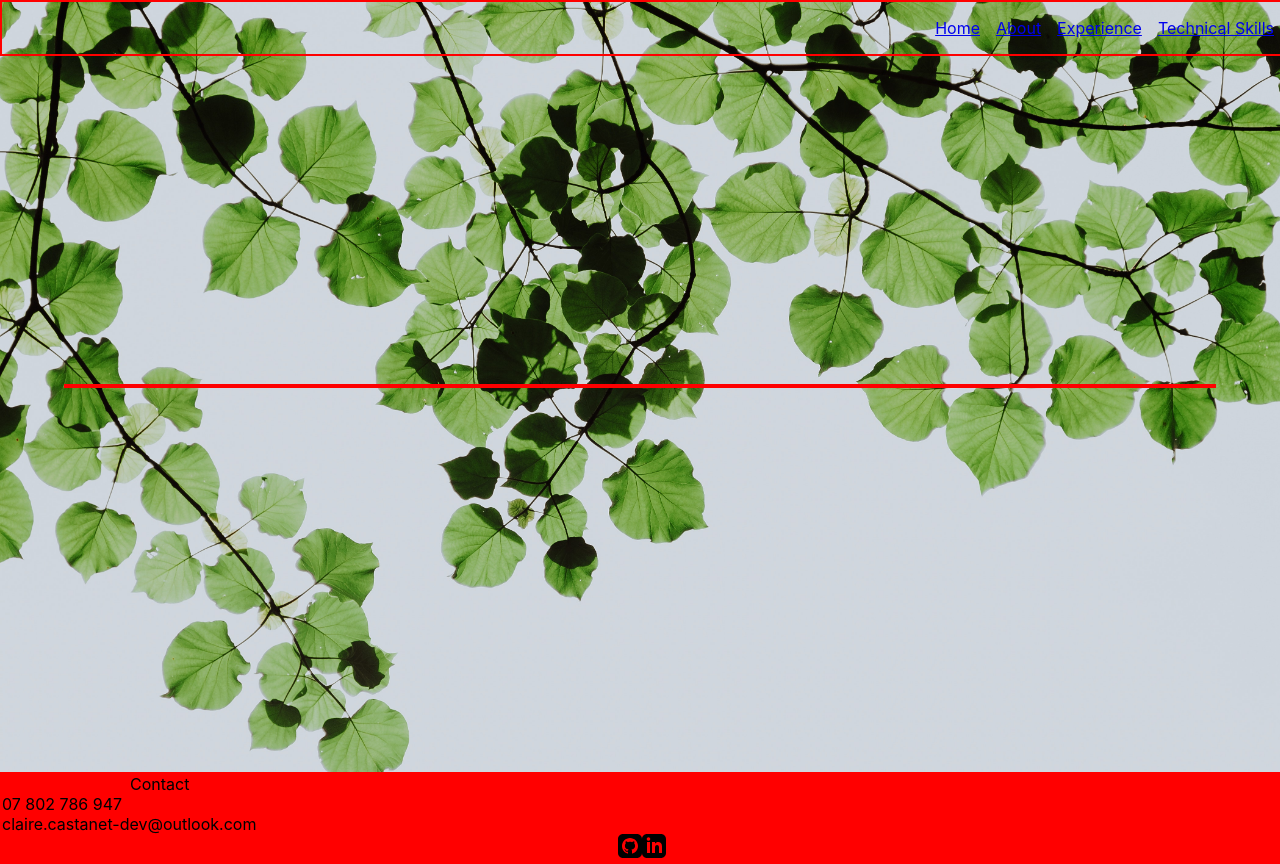
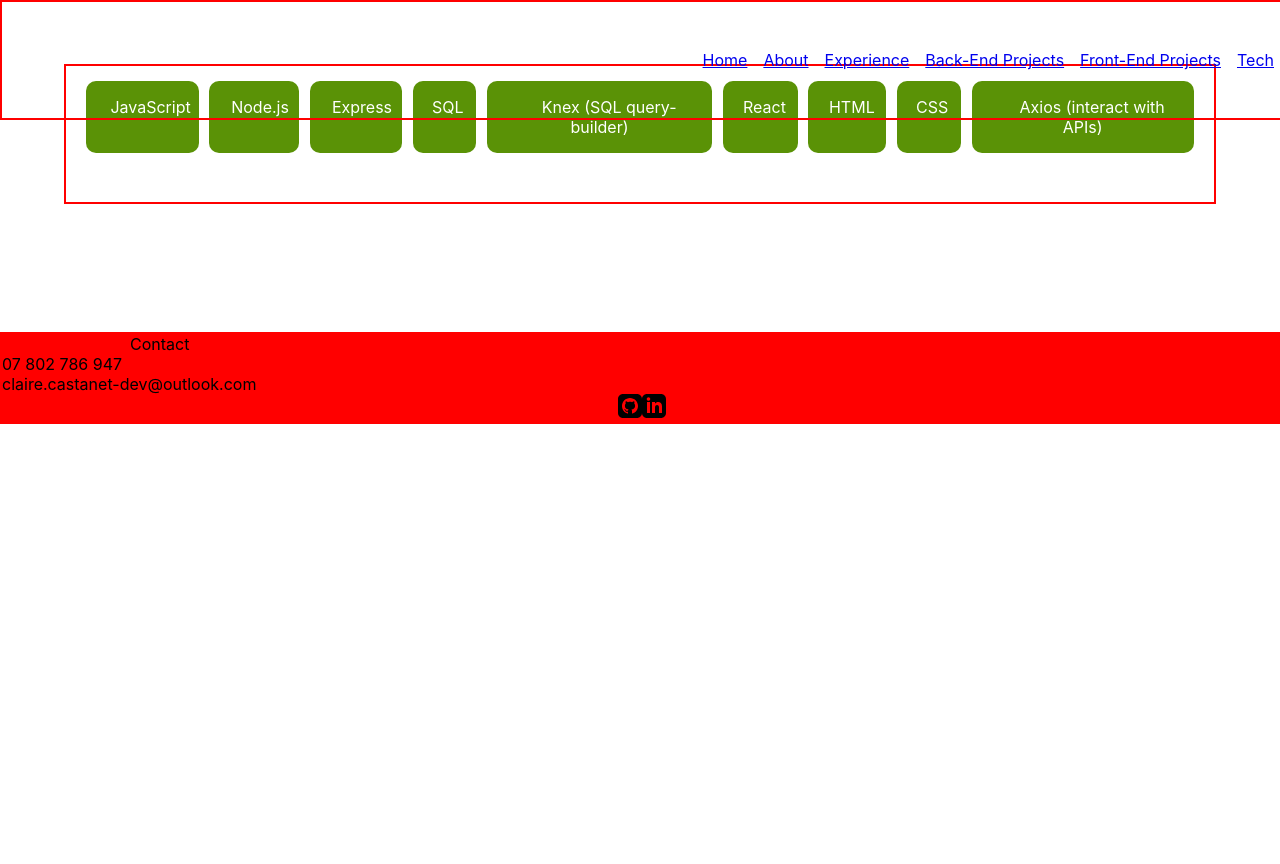
Before and after one commit to ClaireAdele/portfolio-work-react, a React (Create React App) app: page /technical_skills in a window 1280 px wide. After the commit the page ends 800 px from the top, so only its background shows below. Built offline with nearby package versions, Linux system fonts and the light colour scheme; the HTML template or start-up script is replaced by a standard one.

Commit message:
something wrong with the routers but can't find what exactly

```diff
--- a/src/App.css
+++ b/src/App.css
@@ -5,7 +5,7 @@
 
 /* Phone Screen Display */
 
-@media only screen and (max-width: 1024px) {
+@media only screen and (max-width: 736px) {
 
 html {
     scroll-behavior: smooth;
@@ -18,7 +18,7 @@
     text-indent: 10%;
 }
 
-/* styling of contact ribbon at bottom of page */
+
 #contact {
     overflow: hidden;
     position: relative;
@@ -87,18 +87,36 @@
     max-height: 35%;
 }
 
+#flex-container-skills {
+    border: 2px solid red;
+    padding: 15px 15px 15px 15px;
+    margin: 10% 5% 10% 5%;
+    display: flex;
+    flex-wrap: wrap;
+    justify-content: space-around;
+    text-align: center;
+}
+
+.skillbox {
+    padding: 1em 1em 1em 1em;
+    margin-bottom: 3%;
+    background-color: rgb(90, 146, 6);
+    color: white;
+    border-radius: 10px 10px 10px 10px;
+}
+
 }
 
 /* Normal screen display */
 
-@media only screen and (min-width : 1030px) {
+@media only screen and (min-width : 736px) {
 
 html {
     scroll-behavior: smooth;
-    background-image: url("./components/App-Children/pexels-min-an-1137532.jpg");
+    /* background-image: url("./components/App-Children/pexels-min-an-1137532.jpg");
     background-repeat: no-repeat;
     background-size: cover;
-    background-position: 0% 0%;
+    background-position: 0% 0%; */
 
 }
 
@@ -114,7 +132,7 @@
     overflow: hidden;
     position: relative;
     font-size: medium;
-    bottom: 0px;
+    bottom: 0;
     width: 100%;
     border: 2px solid red;
     margin: 0px auto;
@@ -136,8 +154,8 @@
     margin: 0px auto;
     left: 0px;
     right: 0px;
-    padding-top: 1em;
-    padding-bottom: 1em;
+    padding-top: 3em;
+    padding-bottom: 3em;
 }
 
 .space-box {
@@ -155,12 +173,20 @@
     justify-content: center;
 }
 
+#flex-container-about{
+    display: flex;
+    margin: 7% 3% 7% 3%;
+    padding: 15px 15px 15px 15px;
+    border: 2px solid red;
+}
+
 .text-container {
    display: flex;
    font-size: medium;
    flex-direction: column;
    border: 2px solid red;
-   margin: 0% 5% 1% 5%;
+   margin-left: 5%;
+   margin-right: 5%;
    text-align: justify;
    text-justify: inter-word;
 }
@@ -170,13 +196,40 @@
    flex-direction: column;
    align-items: center;
    border: 2px solid red;
-   margin: 7% 20% 5% 20%;
+   margin: 3% 3% 3% 3%;
    padding: 20px 5px 20px 5px;
 }
 
+#paragraph1 {
+    margin-bottom : 3%;
+}
+
+#paragraph2 {
+    margin-bottom : 3%;
+}
+
 #Claire {
-    max-width: 50%;
-    max-height: 50%;
+    max-width: 110%;
+    max-height: 110%;
+    border-radius: 50%;
+}
+
+#flex-container-skills {
+    border: 2px solid red;
+    padding: 15px 15px 15px 15px;
+    margin: 5% 5% 10% 5%;
+    display: flex;
+    flex-wrap: wrap;
+    justify-content: space-around;
+    text-align: center;
+}
+
+.skillbox {
+    padding: 1em 1em 1em 1em;
+    margin-bottom: 3%;
+    background-color: rgb(90, 146, 6);
+    color: white;
+    border-radius: 10px 10px 10px 10px;
 }
 
 }
--- a/src/components/About/About.js
+++ b/src/components/About/About.js
@@ -4,7 +4,7 @@
 
 export default function About() {
     return (
-        <div>
+        <div id="flex-container-about">
             <Picture  />
             <Text />
         </div>
--- a/src/components/About/Text.js
+++ b/src/components/About/Text.js
@@ -3,7 +3,7 @@
 export default function Text() {
     return (
         <div>
-            <p class="text-container">I decided to work in the tech industry after a few years of soul-searching, looking for a line of work
+            <p id="parapgrah1" class="text-container">I decided to work in the tech industry after a few years of soul-searching, looking for a line of work
             that would truly fit my skills and personality. I have always loved taking on challenges and working
             hard towards goals; for instance, in 2017 I qualified as an English teacher in the British school
             system, despite not being a native speaker. My lifelong passion for the English language and literature
@@ -12,7 +12,7 @@
             would, and that having to perform for a live audience all day was wearing me thin. Besides,
             I realised I craved more opportunities for reflective, analytical and theoretical work in my every day
             life, which was an aspect of academic research that I had relished and excelled at. </p>
-            <p class="text-container">Those reservations led me to start thinking about other careers that I could find fulfilling, and
+            <p id="parapgrah2" class="text-container">Those reservations led me to start thinking about other careers that I could find fulfilling, and
             software engineering appeared to be a field that would satisfy my desire for intellectually-challenging
             and meaningful work. I am now currently completing the Northcoders bootcamp course online, and I am
             finding deep satisfaction and happiness as the weeks progress and my skillset grows as I take on
--- a/src/components/App-Children/NavBar.js
+++ b/src/components/App-Children/NavBar.js
@@ -7,7 +7,9 @@
             <Link class="navLink" to="/">Home</Link>
             <Link class="navLink" to="/about">About</Link>
             <Link class="navLink" to="/experience">Experience</Link>
-            <Link class="navLink" to="/technical_skills">Technical Skills</Link>
+            <Link class="navLink" to="/technical_skills/backend_projects">Back-End Projects</Link>
+            <Link class="navLink" to="/technical_skills/frontend_projects">Front-End Projects</Link>
+            <Link class="navLink" to="/technical_skills">Tech</Link>
         </div>
     )
 }
--- a/src/components/TechSkills/Backend.js
+++ b/src/components/TechSkills/Backend.js
@@ -0,0 +1,10 @@
+import React from 'react'
+import Blurb from "./Blurb"
+
+export default function Backend() {
+    return (
+        <div>
+        <Blurb />
+        </div>
+    )
+}
--- a/src/components/TechSkills/Blurb.js
+++ b/src/components/TechSkills/Blurb.js
@@ -0,0 +1,17 @@
+import React from 'react'
+
+export default function Blurb() {
+    return (
+        <div id="flex-container-skills">
+            <p class="skillbox" id="skillbox-JS">JavaScript</p>
+            <p class="skillbox" id="skillbox-Node">Node.js</p>
+            <p class="skillbox" id="skillbox-Express">Express</p>
+            <p class="skillbox" id="skillbox-SQL">SQL</p>
+            <p class="skillbox" id="skillbox-Knex">Knex (SQL query-builder)</p>
+            <p class="skillbox" id="skillbox-React">React</p>
+            <p class="skillbox" id="skillbox-HTML">HTML</p>
+            <p class="skillbox" id="skillbox-CSS">CSS</p>
+            <p class="skillbox" id="skillbox-Axios">Axios (interact with APIs)</p>
+        </div>
+    )
+}
--- a/src/components/TechSkills/Frontend.js
+++ b/src/components/TechSkills/Frontend.js
@@ -0,0 +1,11 @@
+import React from 'react'
+import Blurb from "./Blurb"
+
+export default function Frontend() {
+    return (
+        <div>
+        <Blurb />
+        <h1>GGGG</h1>
+        </div>
+    )
+}
--- a/src/components/TechSkills/TechSkills.js
+++ b/src/components/TechSkills/TechSkills.js
@@ -1,11 +1,18 @@
+import { Router } from '@reach/router';
 import React from 'react';
+import Backend from './Backend'
+import Frontend from './Frontend'
+import Blurb from './Blurb'
 
 
 export default function TechSkills() {
     return (
         <div>
-             <div class="space-box">
-        </div>
+            <Blurb />
+            <Router>
+                <Backend path="/backend_projects" />
+                <Frontend path ="/frontend_projects" />
+            </Router>
         </div>
     )
 }
```
